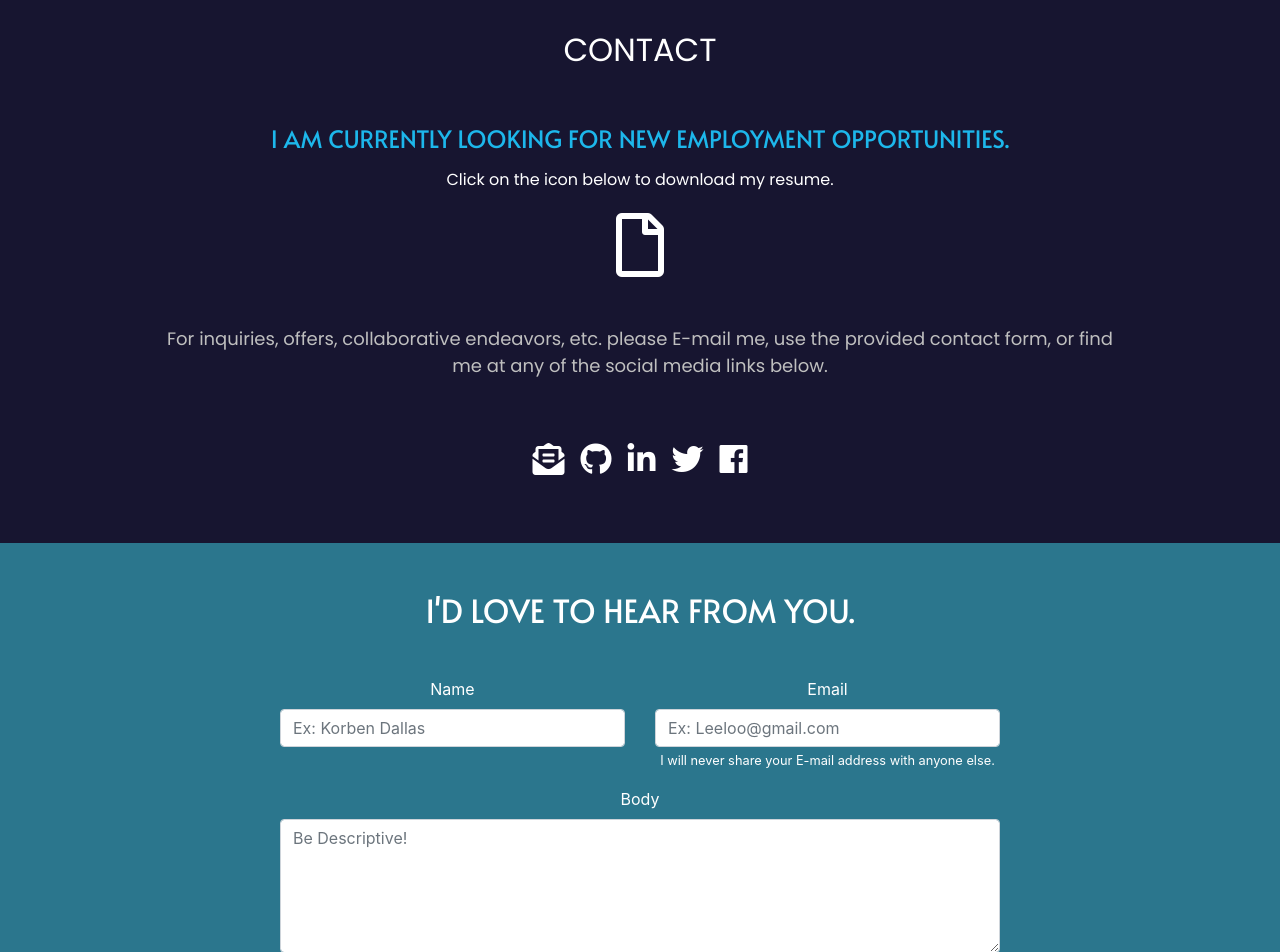
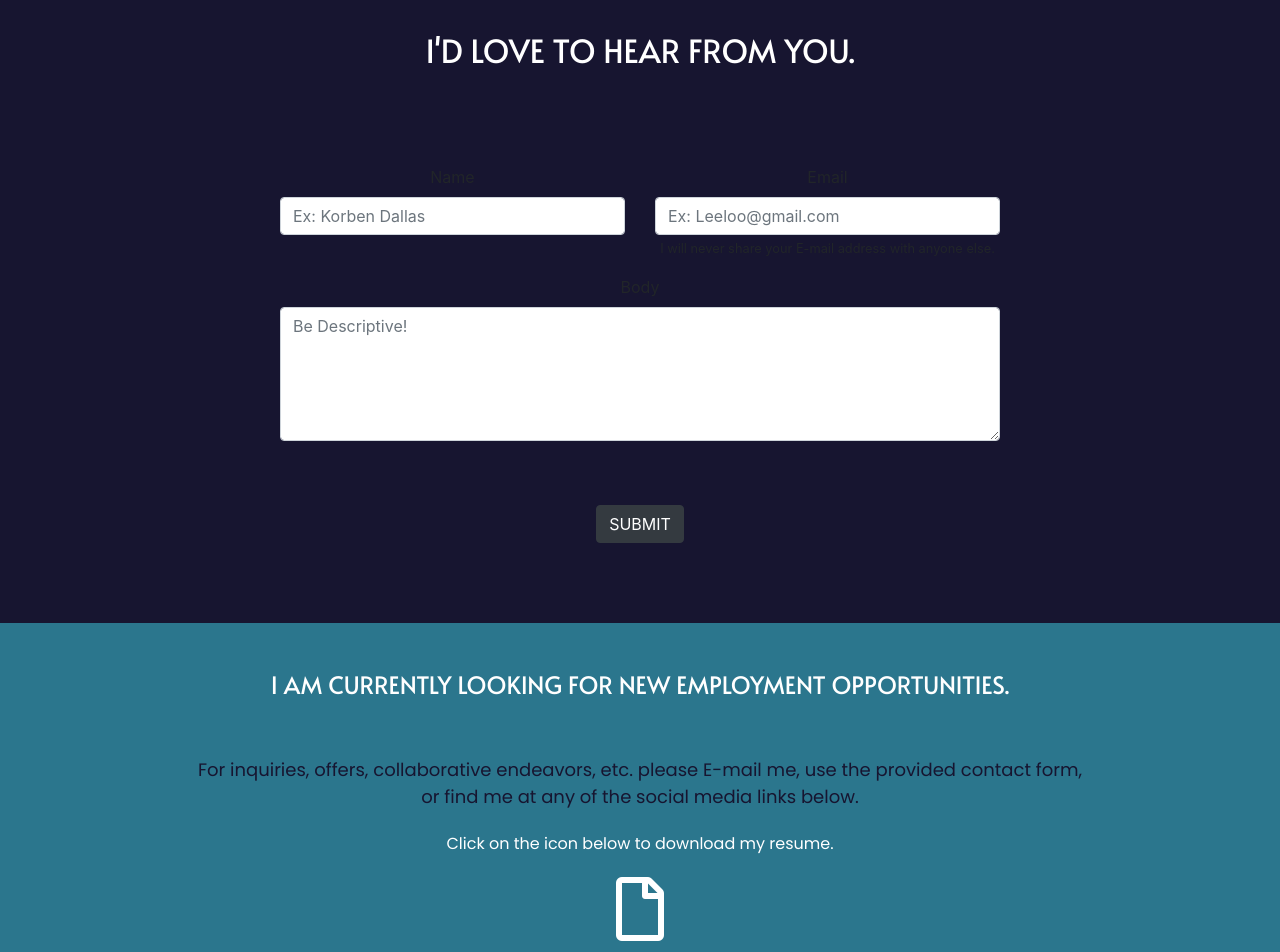
Before and after one commit to boris-gladkikh/portfolio-3, a React (Create React App) app: page /contact in a window 1280 px wide. Shown: the part 60-1012 px from the top of the page. Built offline with nearby package versions, Linux system fonts and the light colour scheme; a web font is replaced by a local one.

Commit message:
added transitions to hover fx, styling tweaks on about and contact pages, font color for teal box divs, added commented out snow fx code on homepage

```diff
--- a/src/About.css
+++ b/src/About.css
@@ -5,18 +5,24 @@
 
 /* BOXES */
 .blue-box {
-  min-height: 70vh;
+  min-height: 80vh;
   background-color: #171530;
 }
 .bluer-box {
   min-height: 70vh;
   background-color: #171530;
+  color: #282828;
+
 }
 
 .teal-box {
   min-height: 60vh;
   background-color: #2b768d;
-  color: #bfbfbf;
+  color: #171530;
+}
+
+.teal-box i:hover {
+  color: #171530 !important;
 }
 
 .hello-text {
--- a/src/App.css
+++ b/src/App.css
@@ -1,5 +1,6 @@
 a {
   color:white;
+  transition: all 300ms;
 }
 
 a:hover {
@@ -41,6 +42,9 @@ h4,h5,h6 {
 
 }
 
+a i {
+  transition: all 300ms;
+}
 
 a i:hover{
   color:#0096c3 !important;
@@ -97,6 +101,10 @@ p {
   color: rgb(29, 183, 235);
 }
 
+.teal-text {
+  color: #2b768d;
+}
+
 .grey-font {
   color: #BFBFBF;
 }
--- a/src/Contact.js
+++ b/src/Contact.js
@@ -11,27 +11,27 @@ function Contact() {
   return (
     <>
       <div className="blue-box text-center p-5">
-        <h2 className="pb-5">CONTACT</h2>
-        <div className="bio-text">
-          <h4 className="alata-font light-blue-text pb-2">
+        <h2 className="mb-5 alata-font">I'D LOVE TO HEAR FROM YOU.</h2>
+        <ContactForm />
+      </div>
+
+
+      <div className=" teal-box text-center  p-5 ">
+        <div className="">
+          <h4 className="alata-font text-white  pb-2 mb-5 ">
             I AM CURRENTLY LOOKING FOR NEW EMPLOYMENT OPPORTUNITIES.
           </h4>
+          <p className="mt-5 w-75 m-auto ">
+            For inquiries, offers, collaborative endeavors, etc. please E-mail
+            me, use the provided contact form, or find me at any of the social media links below.
+      </p>
 
-          <h6 className="text-white mb-4">Click on the icon below to download my resume.</h6>
+          <h6 className="text-white mt-4 mb-4">Click on the icon below to download my resume.</h6>
           <a href={resumeLink}>
             <i className="text-white fa-4x far fa-file"></i>
           </a>
-          <p className="mt-5">
-            For inquiries, offers, collaborative endeavors, etc. please E-mail
-            me, use the provided contact form, or find me at any of the social media links below.
-      </p>
         </div>
         <ContactIcons />
-      </div>
-      <div className="text-center text-white teal-box p-5 ">
-        <h2 className="mb-5 alata-font">I'D LOVE TO HEAR FROM YOU.</h2>
-        <ContactForm />
-
       </div>
     </>
   )
--- a/src/ContactForm.js
+++ b/src/ContactForm.js
@@ -62,7 +62,7 @@ function ContactForm() {
 
   return (
     <>
-      <Form onSubmit={handleSubmit} className="form-width m-auto">
+      <Form onSubmit={handleSubmit} className="pt-5 form-width m-auto">
 
         <Row>
           <Col sm="12" md="6">
--- a/src/Homepage.css
+++ b/src/Homepage.css
@@ -9,33 +9,25 @@
 
 }
 
-/* .header {
-  font-size: 144px;
-  color: rgb(29, 183, 235);
-}  */
+.header {
+  font-size: 120px;
+  background-image: url(https://media.giphy.com/media/BDucPOizdZ5AI/giphy.gif);
+  background-size: contain;
+  color: transparent;
+  text-transform: uppercase;
+  margin: 10px 0;
+  background-clip: text;
+  -moz-background-clip: text;
+  -webkit-background-clip: text;
+  -webkit-text-stroke: .5px white;
+  padding: 50px  50px 0px 50px;
+}
 
 .sub-header {
   font-size: 42px;
   color:#BFBFBF;
   margin-top: -50px;
 }
-
-.header {
-  font-size: 120px;
-  background-image: url(https://media.giphy.com/media/BDucPOizdZ5AI/giphy.gif);
-  /* background-image: url(https://media.giphy.com/media/RN8wSvkVjFcLc96B7F/giphy.gif); */
-  background-size: contain;
-  color: transparent;
-  text-transform: uppercase;
-  /* line-height: .75; */
-  margin: 10px 0;
-  background-clip: text;
-  -moz-background-clip: text;
-  -webkit-background-clip: text;
-  -webkit-text-stroke: .5px white;
-  padding: 50px  50px 0px 50px
-}
-
 
 
 @media only screen and (max-width:1200px) {
@@ -74,12 +66,15 @@
 
 .mini-nav {
   margin-top: -10px;
+
 }
 
  .logo-container a {
   color: #BFBFBF;
   margin-left: 2px;
   margin-right: 2px;
+  transition: all 300ms;
+
 }
 
 .logo-container a:hover {
@@ -92,6 +87,76 @@
 
 }
 
-.logo-container a.active:hover {
+/* .logo-container a.active:hover {
   color: rgb(29, 183, 235) !important;
+} */
+
+
+#snowflake-btn {
+  border: none;
+  transition: .35s ease-in-out;
 }
+
+#snowflake-btn:active i {
+  color: lightblue;
+}
+
+
+.snow-one{
+	background:url(/public/projects/snow.png);
+	background-repeat:repeat;
+	width: 70%;
+	height:100%;
+	position:absolute;
+	top:0;
+	left:0;
+  animation: animateOne 10s infinite linear;
+  /* transition: .35s ease-in; */
+  z-index: 2;
+  /* background-color:red; */
+
+}
+
+.snow-two{
+	background:url(/public/projects/snow.png);
+	background-repeat:repeat;
+	width:100%;
+	height:100vh;
+	position:absolute;
+	top:0;
+	left:0;
+  animation:animateTwo 10s infinite linear;
+  /* transition: .35s ease-in; */
+  z-index:3;
+
+
+}
+
+
+
+/* @keyframes animateOne
+{
+	0%
+	{
+		background-position: 0px 0px;
+	}
+
+	100%
+	{
+		background-position: 100px 650px;
+	}
+}
+
+
+@keyframes animateTwo
+{
+	0%
+	{
+		background-position: 0px -100px;
+	}
+
+	100%
+	{
+		background-position: 0px 650px;
+	}
+} */
--- a/src/Homepage.js
+++ b/src/Homepage.js
@@ -1,13 +1,33 @@
-import React from 'react';
+import React, {useState, useEffect} from 'react';
 import './Homepage.css';
 import Nav from 'react-bootstrap/Nav';
 import { NavLink } from 'react-router-dom';
+import Button from 'react-bootstrap/Button';
 
 function Homepage() {
+  let [snowEnable, setSnowEnable] = useState(true);
+  let showHideSnow;
+
   const resumeLink = "https://github.com/boris-gladkikh/updatedportfolio/raw/master/Boris%20Gladkikh%202020%20Resume.pdf";
+
+
+  //TODO: toggle visibility of divs, get animation working
+  useEffect(function showSnow(){
+    snowEnable ? showHideSnow = {opacity:"1"} : showHideSnow = {visibility:"hidden"};
+    console.log("inside", snowEnable)
+  },[snowEnable])
+
+  function makeSnow(){
+    setSnowEnable(!snowEnable);
+    console.log("is snow on?", showHideSnow);
+
+  }
+
 
   return (
     <div className="logo-container">
+      {/* <div  style={showHideSnow} className="snow-one"></div>
+      <div style={showHideSnow}  className="snow-two"></div> */}
       <div className="logo-box text-center">
         <div className="logo-content">
         <p className=" header righteous-font">BORIS GLADKIKH</p>
@@ -27,6 +47,11 @@ function Homepage() {
           </Nav.Item>
         </Nav>
       </div>
+      <div className=" my-4 text-center">
+      {/* <Button onClick={makeSnow} size="lg" className="bg-transparent" id="snowflake-btn" >
+      <i className=" text-white fas fa-snowflake"></i>
+      </Button> */}
+      </div>
     </div>
   )
 }
--- a/src/Navbar.css
+++ b/src/Navbar.css
@@ -1,5 +1,6 @@
 nav a {
   color: white;
+  transition: all 300ms;
 }
 
 nav a:hover {
```
Also changed, not shown: public/projects/snow.png (added).
